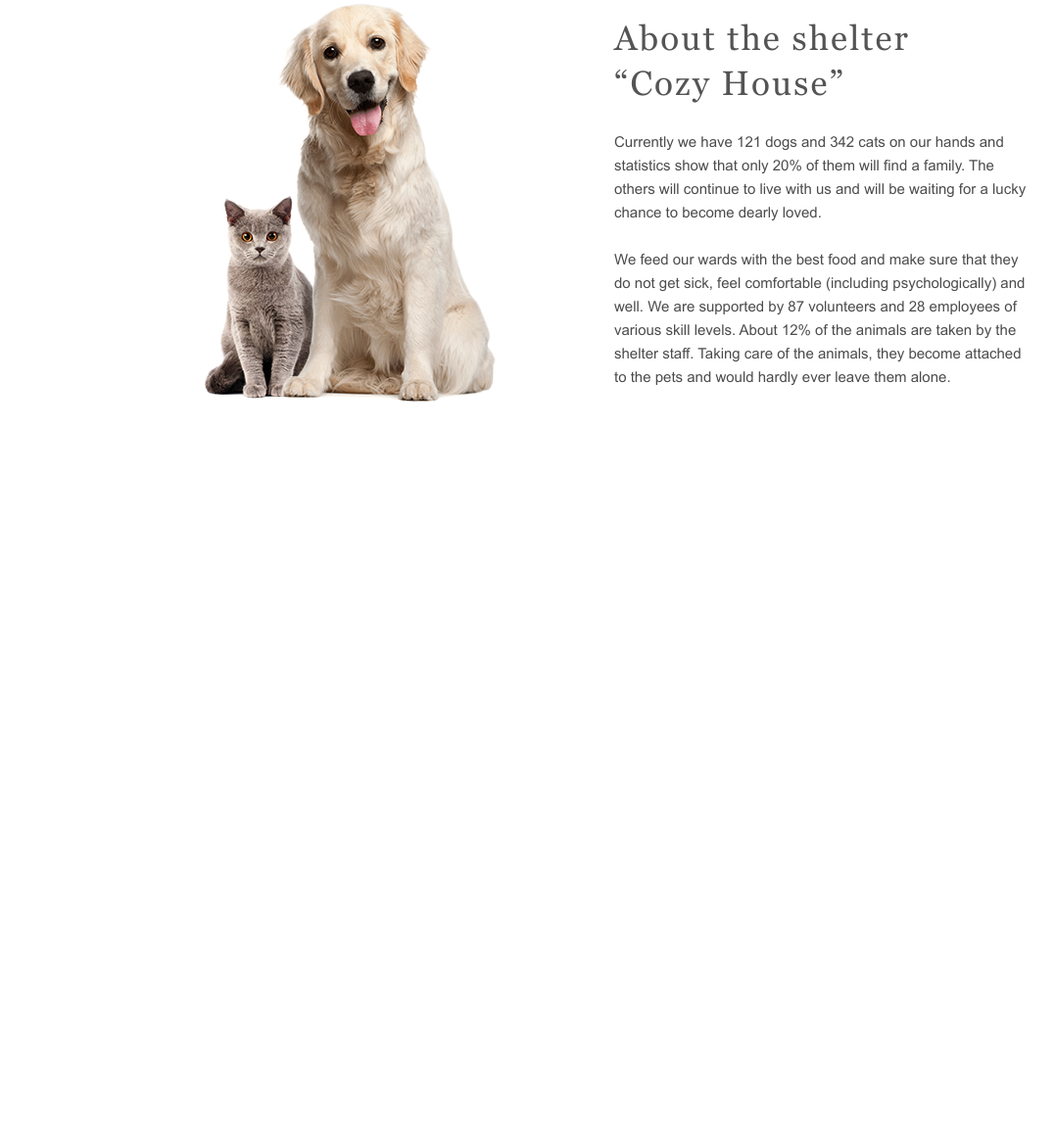
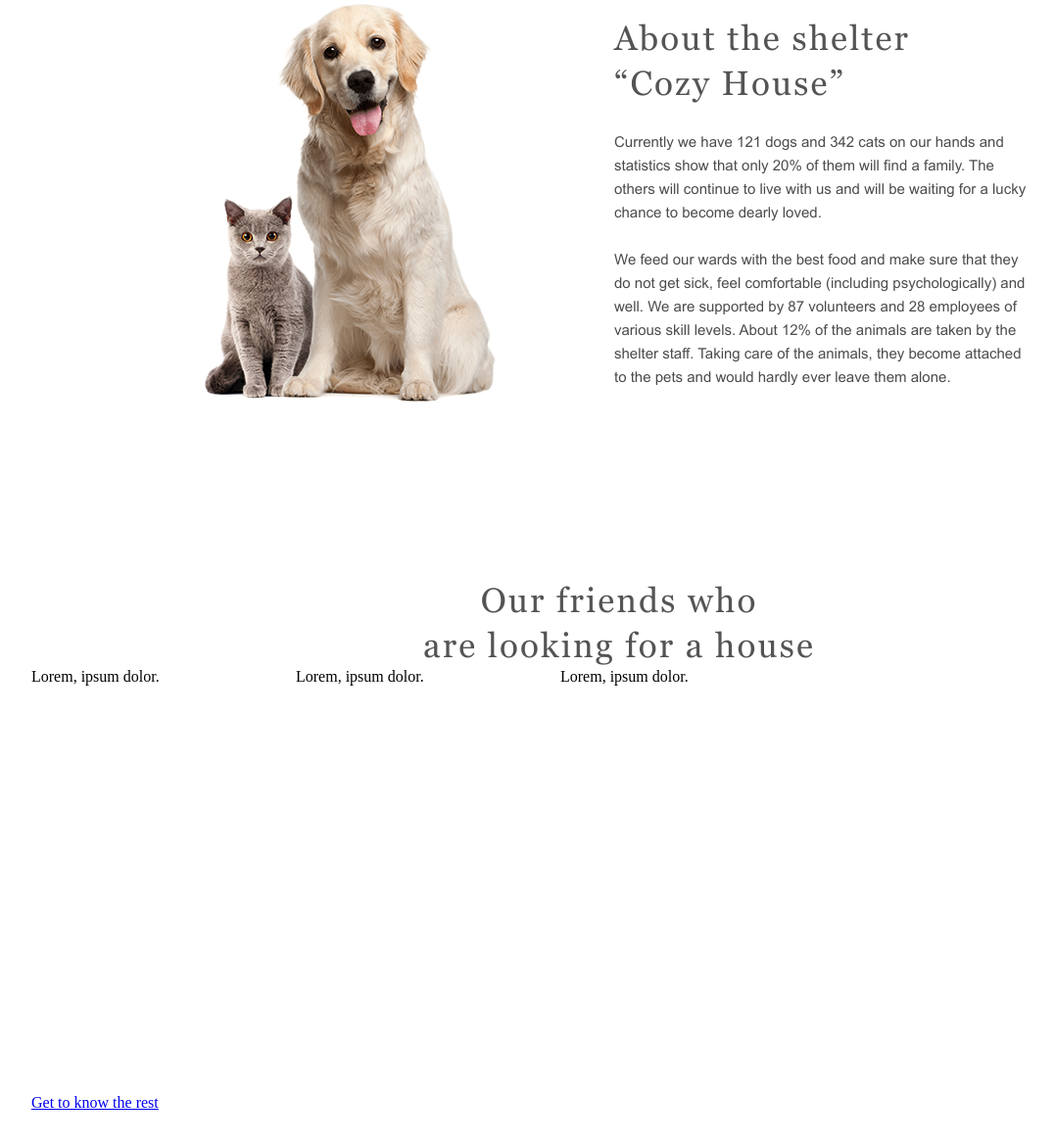
Before and after one commit to GSerdg/RS-school, a plain HTML site: page shelter/index.html in a window 1280 px wide. Shown: the part 985-2154 px from the top of the page at 98% size, without its empty margins (8-1085 px from the left). Before the commit the page ends 1496 px from the top, so only its background shows below. Drawn offline with Linux system fonts and the light colour scheme.

Commit message:
feat: add new element 'Pets' on the main page

```diff
--- a/shelter/css/style.css
+++ b/shelter/css/style.css
@@ -200,9 +200,9 @@ h1 {
     /* align-items: center; */
 }
 
-.about-content img {
-    /* width: 300px; */
-    /* height: 408px; */
+.about-content-img {
+    width: 300px;
+    height: 408px;
     padding: 0 120px 0 175px;
 }
 
@@ -218,3 +218,35 @@ h1 {
 .about-text h3 {
     width: 370px;
 }
+
+/*Pets*/
+
+.pets-container {
+    display: flex;
+    justify-content: center;
+}
+
+.pets-content {
+    display: flex;
+    width: 1200px;
+    height: 697px;
+    flex-direction: column;
+    padding: 80px 40px 100px 40px;
+}
+
+.pets-slider {
+    display: flex;
+
+}
+
+.pets-card {
+    display: flex;
+    flex-direction: column;
+    width: 270px;
+    height: 435px;
+}
+
+.pets-content h3 {
+    /* align-self: center; */
+    text-align: center;
+}
--- a/shelter/index.html
+++ b/shelter/index.html
@@ -52,19 +52,42 @@
   </div>
   <div class="about-container">
     <div class="about-content">
-      <img src="img/about-pets.png" alt="about pets">
+      <div class="about-content-img">
+        <img src="img/about-pets.png" alt="about pets">
+      </div>
       <div class="about-text">
         <h3>About the shelter “Cozy House”</h3>
-        <p class="text-arial">Currently we have 121 dogs and 342 cats on our hands and statistics show that only 20% of them will find a
+        <p class="text-arial">Currently we have 121 dogs and 342 cats on our hands and statistics show that only 20% of
+          them will find a
           family. The others will continue to live with us and will be waiting for a lucky chance to become dearly
           loved.</p>
-        <p class="text-arial">We feed our wards with the best food and make sure that they do not get sick, feel comfortable (including
+        <p class="text-arial">We feed our wards with the best food and make sure that they do not get sick, feel
+          comfortable (including
           psychologically) and well. We are supported by 87 volunteers and 28 employees of various skill levels. About
           12% of the animals are taken by the shelter staff. Taking care of the animals, they become attached to the
           pets and would hardly ever leave them alone.</p>
       </div>
     </div>
   </div>
+  <div class="pets-container">
+    <div class="pets-content">
+      <h3>Our friends who<br>are looking for a house</h3>
+      <div class="pets-slider">
+        <div class="pets-card">
+          Lorem, ipsum dolor.
+        </div>
+        <div class="pets-card">
+          Lorem, ipsum dolor.
+        </div>
+        <div class="pets-card">
+          Lorem, ipsum dolor.
+        </div>
+
+      </div>
+      <a href="#" class="pets-content-btn btn">Get to know the rest</a>
+
+    </div>
+  </div>
 </body>
 
 </html>
```
